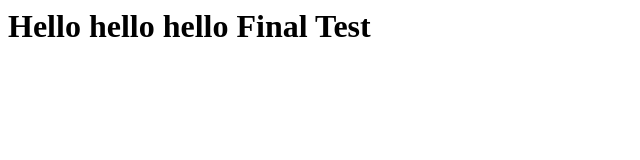
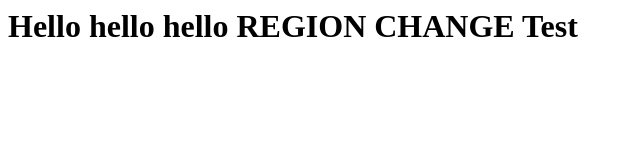
Before and after one commit to Pathee117/cloud-web, a plain HTML site: page index.html in a window 1280 px wide. Shown: the whole page, without its empty margins (0-640 px from the left). Drawn offline with Linux system fonts and the light colour scheme.

Commit message:
test singapore region

```diff
--- a/index.html
+++ b/index.html
@@ -1 +1 @@
-<h1>Hello hello hello Final Test</h1>
+<h1>Hello hello hello REGION CHANGE Test</h1>
```
